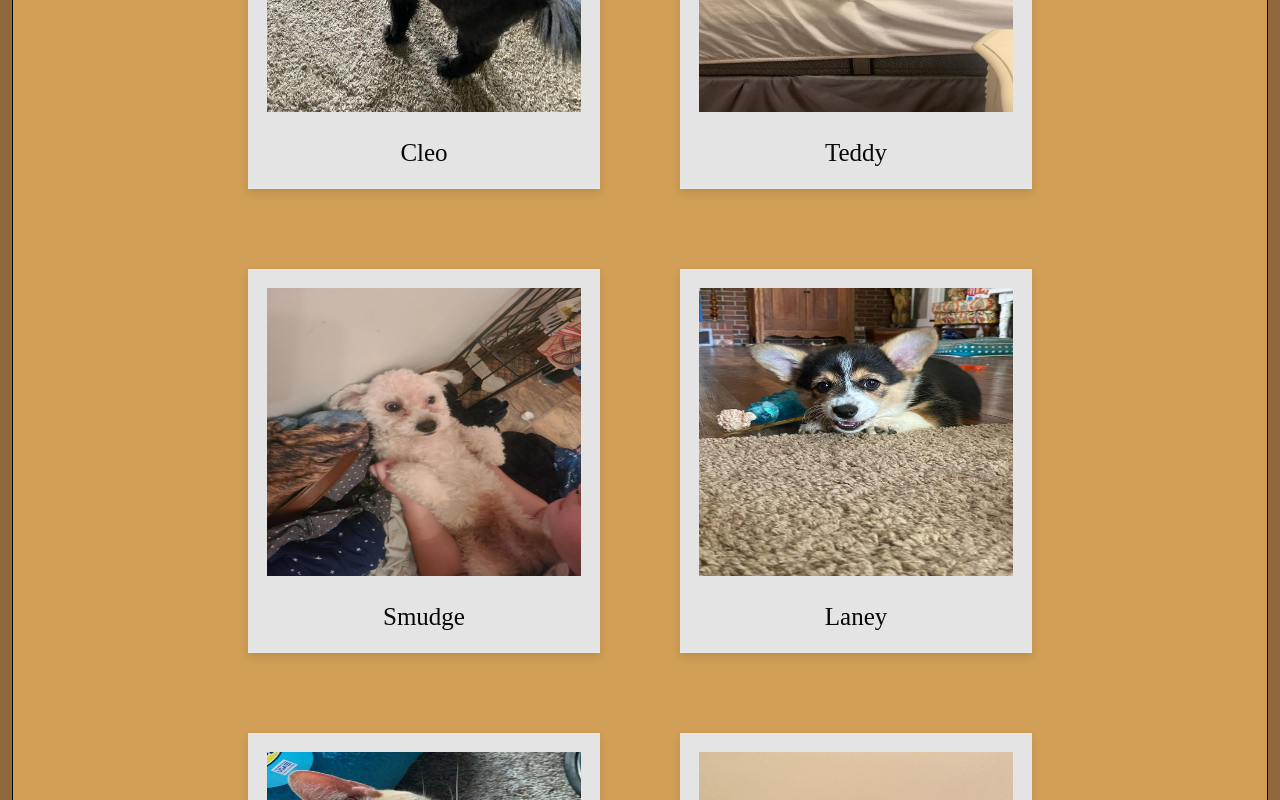
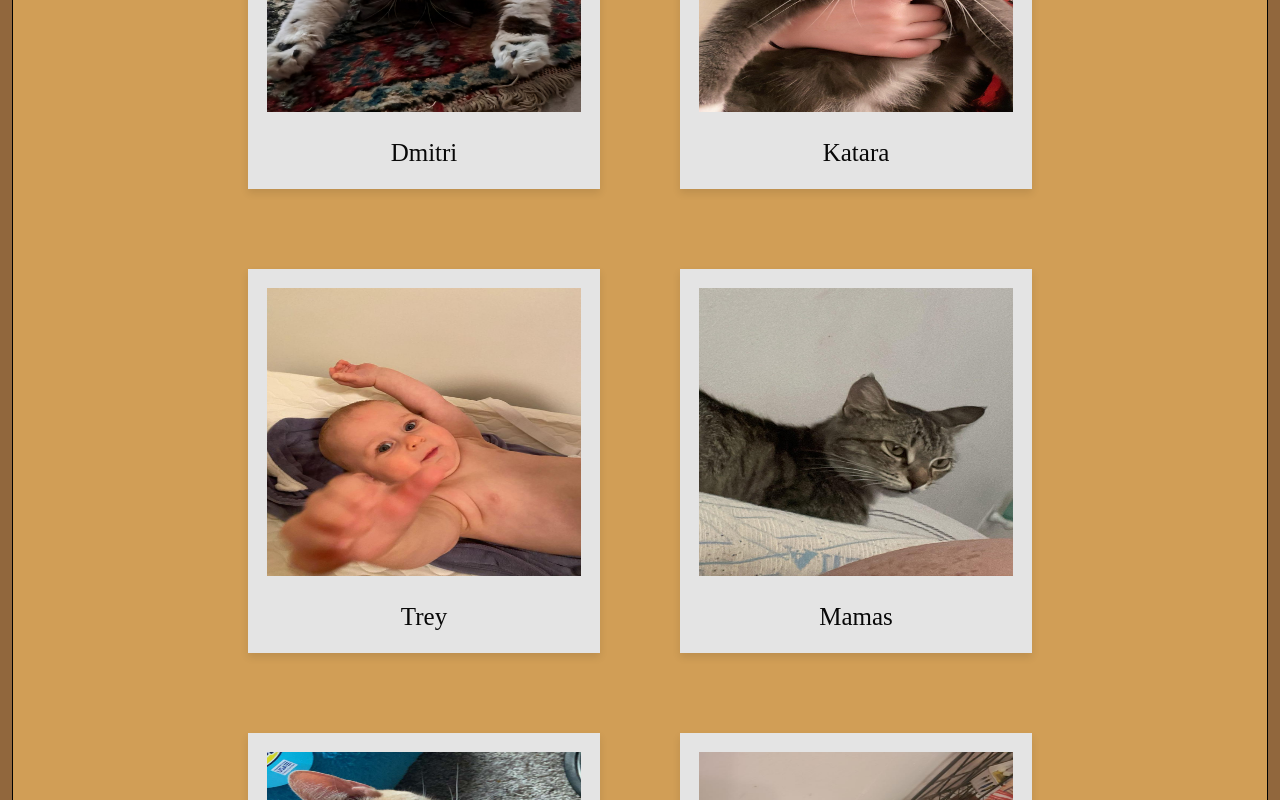
Before and after one commit to souhail-isdabbing/Goober_Wall, a React (Vite) app: page / in a window 1280 px wide. Shown: the part 400-1200 px from the top of the page. Built offline with nearby package versions, Linux system fonts and the light colour scheme; a web font is replaced by a local one.

Commit message:
add: edited stuff

```diff
--- a/src/pets.js
+++ b/src/pets.js
@@ -8,4 +8,5 @@ export const pets=[{"name": "Cleo", "image": "Goobers/Cleo.jpg"},
      {"name": "Octavia", "image": "Goobers/Octavia.jpg"},
      {"name": "Smudge", "image": "Goobers/Smudge.jpg"},
      {"name": "Teddy", "image": "Goobers/Teddy.jpg"},
-     {"name": "Trey", "image": "Goobers/Trey.jpg"}]
+     {"name": "Trey", "image": "Goobers/Trey.jpg"},
+     {"name": "Mamas", "image": "Goobers/Mamas.jpg"}]
```
Also changed, not shown: public/Goobers/Mamas.jpg (added).
